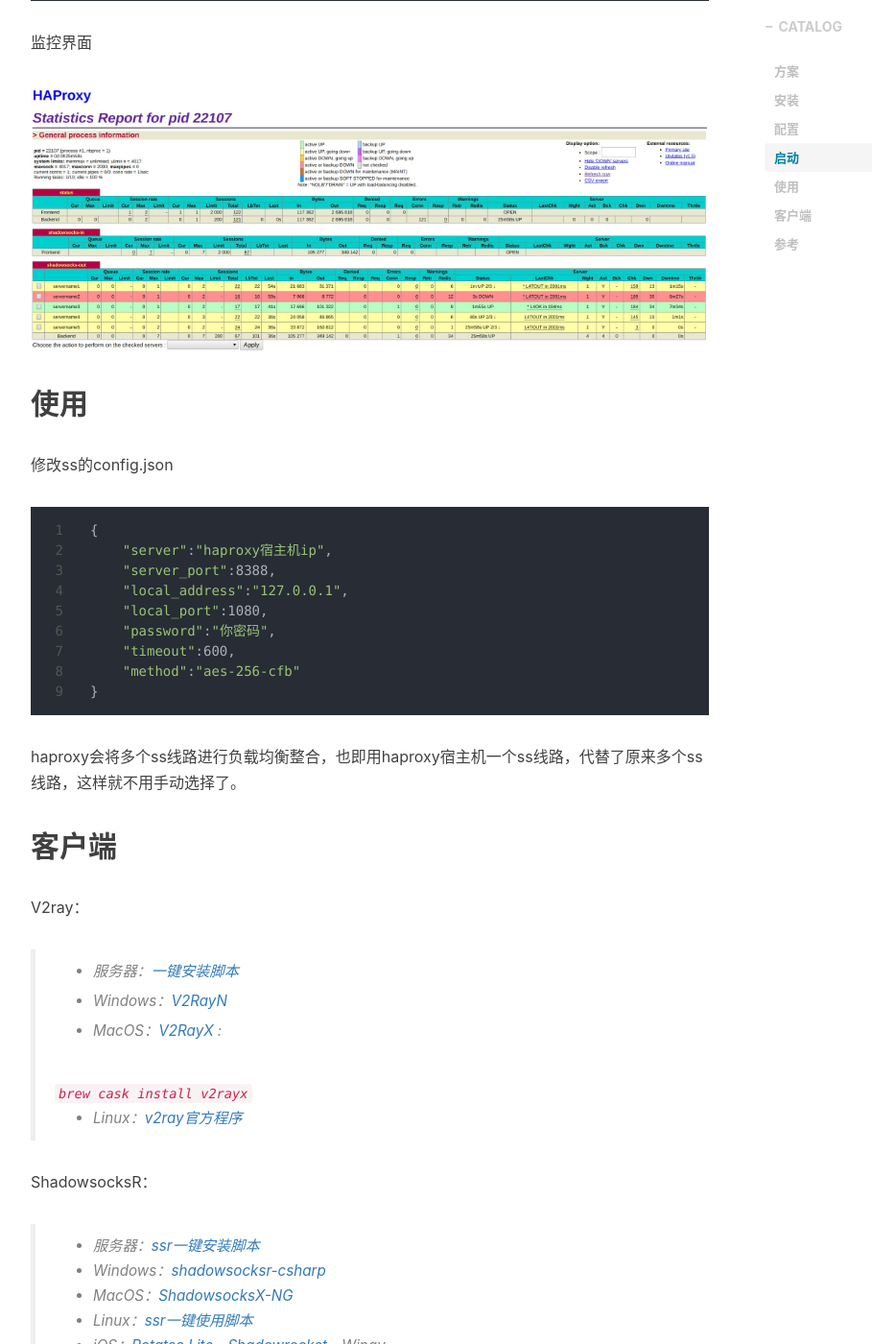
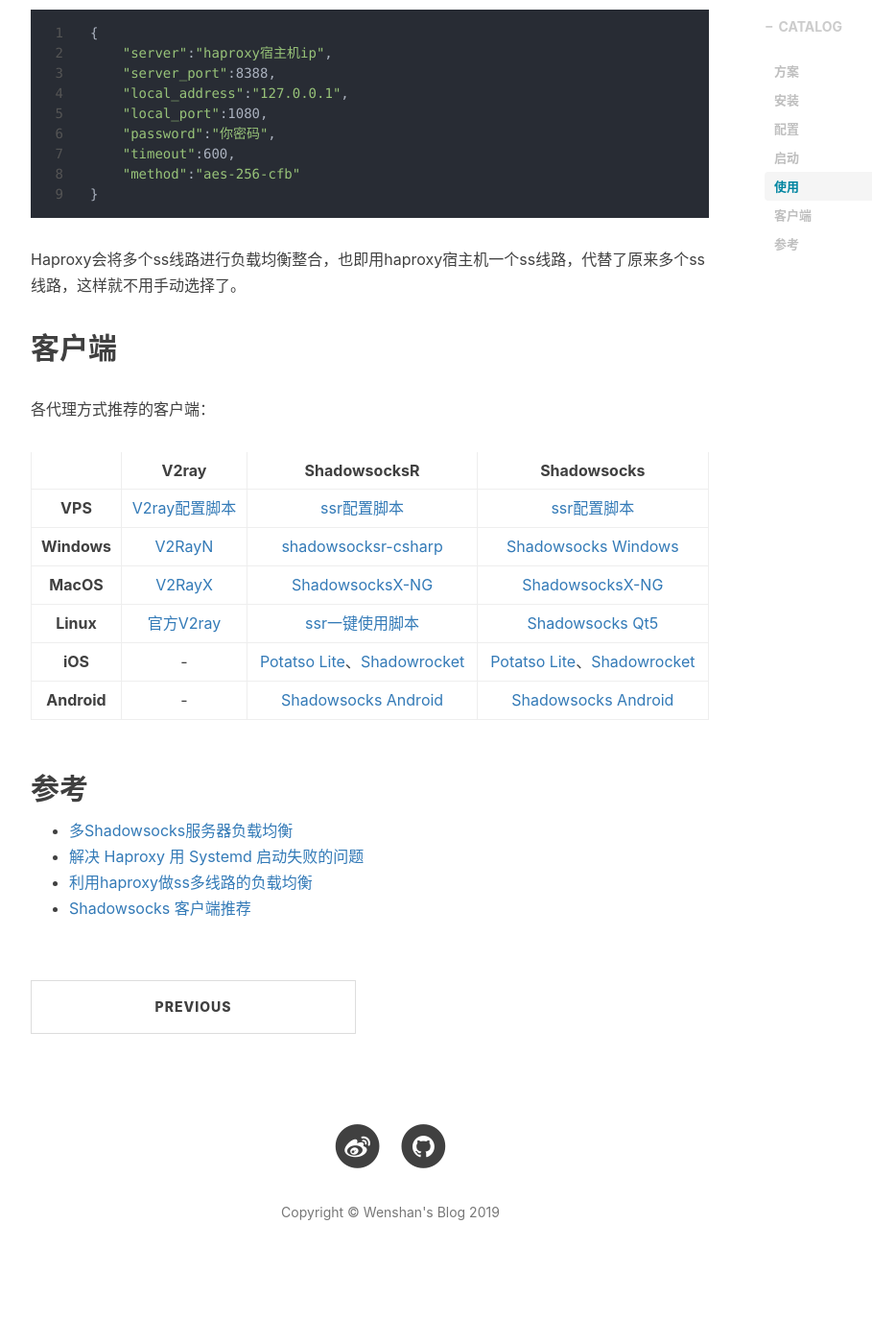
Before and after one commit to tianws/tianws.github.io, a Jekyll site: the page built from _posts/2019-07-11-gfw.markdown, in a window 1280 px wide and 1400 px high, scrolled down 2874 px. Shown: the whole window at 96% size, without its empty margins (233-1142 px from the left). Built offline with Jekyll 4.4.1, drawn with Linux system fonts in a browser that asks for light colours; nearby versions of some CDN libraries; comment, search, counter and statistics services are not loaded; after the commit the page ends 4214 px from its top, so only the background shows below that; some of the changed text lies outside the part shown.

Commit message:
修改vps博客

````diff
--- a/_posts/2019-07-11-gfw.markdown
+++ b/_posts/2019-07-11-gfw.markdown
@@ -81,15 +81,15 @@
 
 配置分为五大部分：
 
-`global`：全局配置，这里主要是配置了日志
+- **global**：全局配置，这里主要是配置了日志
 
-`defaults`：默认配置，也是一些全局配置
+- **defaults**：默认配置，也是一些全局配置
 
-`listen`：监听配置，我在`1111`端口配置了http监控页面，访问`ip:1111/status`，认证用户名和密码都是`admin`，具体含义参考博客 - [haproxy监控页面和页面详细参数](https://www.centos.bz/2018/01/haproxy监控页面-和页面详细参数/)
+- **listen**：监听配置，我在`1111`端口配置了http监控页面，访问`ip:1111/status`，认证用户名和密码都是`admin`，具体含义参考博客  [haproxy监控页面和页面详细参数](https://www.centos.bz/2018/01/haproxy监控页面-和页面详细参数/)
 
-`frontend`：前端配置，Shadowsocks数据流从这里进入，流向指定后端，注意这里的端口号，即为ss客户端的输入端口
+- **frontend**：前端配置，Shadowsocks数据流从这里进入，流向指定后端，注意这里的端口号，即为ss客户端的输入端口
 
-`backend`：后端配置，`balance`指定负载平衡方式，每个服务器写为一个server行，server支持域名或IP。如果使用域名，重启服务出现问题，可以参考博客 - [解决 Haproxy 用 Systemd 启动失败的问题](https://www.solarck.com/systemd-wait-network-online.html)。
+- **backend**：后端配置，`balance`指定负载平衡方式，每个服务器写为一个server行，server支持域名或IP。如果使用域名，重启服务出现问题，可以参考博客  [解决 Haproxy 用 Systemd 启动失败的问题](https://www.solarck.com/systemd-wait-network-online.html)。
 
 > 负载平衡方式只有简单的几种，复杂的需要查文档，可以参考[关于haproxy负载均衡的算法整理](https://my.oschina.net/BambooLi/blog/506397)
 >
@@ -105,13 +105,9 @@
 sudo service haproxy start|stop|status|reload|restart|force-reload # 控制haproxy的运行
 ```
 
-监控界面
-
-![](https://raw.githubusercontent.com/tianws/tianws.github.io/master/img/in-post/20190711/2019-07-11-17-22-52.jpg)
-
 ## 使用
 
-修改ss的config.json
+修改ss的config.json：
 
 ```bash
 {
@@ -125,39 +121,22 @@
 }
 ```
 
-haproxy会将多个ss线路进行负载均衡整合，也即用haproxy宿主机一个ss线路，代替了原来多个ss线路，这样就不用手动选择了。
+Haproxy会将多个ss线路进行负载均衡整合，也即用haproxy宿主机一个ss线路，代替了原来多个ss线路，这样就不用手动选择了。
 
 ## 客户端
 
-V2ray：
+各代理方式推荐的客户端：
 
->- 服务器：[一键安装脚本](<https://github.com/233boy/v2ray>)
->
->- Windows：[V2RayN](<https://github.com/233boy/v2ray/wiki/V2RayN%E4%BD%BF%E7%94%A8%E6%95%99%E7%A8%8B>)
->
->- MacOS：[V2RayX](<https://github.com/Cenmrev/V2RayX/releases>) :
->
->  `brew cask install v2rayx`
->
->- Linux：[v2ray官方程序](<https://www.v2ray.com/>)
+|             |                            V2ray                             |                         ShadowsocksR                         |                         Shadowsocks                          |
+| :---------: | :----------------------------------------------------------: | :----------------------------------------------------------: | :----------------------------------------------------------: |
+|   **VPS**   |      [V2ray配置脚本](<https://github.com/233boy/v2ray>)      | [ssr配置脚本](https://raw.githubusercontent.com/ToyoDAdoubi/doubi/master/ssr.sh) | [ssr配置脚本](https://raw.githubusercontent.com/ToyoDAdoubi/doubi/master/ssr.sh) |
+| **Windows** | [V2RayN](<https://github.com/233boy/v2ray/wiki/V2RayN%E4%BD%BF%E7%94%A8%E6%95%99%E7%A8%8B>) | [shadowsocksr-csharp](https://github.com/shadowsocksr-backup/shadowsocksr-csharp/releases) | [Shadowsocks Windows](https://github.com/shadowsocks/shadowsocks-windows/releases) |
+|  **MacOS**  |    [V2RayX](<https://github.com/Cenmrev/V2RayX/releases>)    | [ShadowsocksX-NG](https://github.com/shadowsocksr-backup/ShadowsocksX-NG/releases) | [ShadowsocksX-NG](https://github.com/shadowsocks/ShadowsocksX-NG/releases) |
+|  **Linux**  |            [官方V2ray](<https://www.v2ray.com/>)             | [ssr一键使用脚本](https://github.com/the0demiurge/CharlesScripts/blob/master/charles/bin/ssr) | [Shadowsocks Qt5](https://github.com/shadowsocks/shadowsocks-qt5/wiki/Installation) |
+|   **iOS**   |                              -                               | [Potatso Lite](https://itunes.apple.com/app/potatso-lite/id1239860606)、[Shadowrocket](https://itunes.apple.com/app/shadowrocket/id932747118) | [Potatso Lite](https://itunes.apple.com/app/potatso-lite/id1239860606)、[Shadowrocket](https://itunes.apple.com/app/shadowrocket/id932747118) |
+| **Android** |                              -                               | [Shadowsocks Android](https://github.com/shadowsocks/shadowsocks-android/releases) | [Shadowsocks Android](https://github.com/shadowsocks/shadowsocks-android/releases) |
 
-ShadowsocksR：
 
->- 服务器：[ssr一键安装脚本](https://raw.githubusercontent.com/ToyoDAdoubi/doubi/master/ssr.sh)
->- Windows：[shadowsocksr-csharp](https://github.com/shadowsocksr-backup/shadowsocksr-csharp/releases)
->- MacOS：[ShadowsocksX-NG](https://github.com/shadowsocksr-backup/ShadowsocksX-NG/releases)
->- Linux：[ssr一键使用脚本](https://github.com/the0demiurge/CharlesScripts/blob/master/charles/bin/ssr)
->- iOS：[Potatso Lite](https://itunes.apple.com/app/potatso-lite/id1239860606)、[Shadowrocket](https://itunes.apple.com/app/shadowrocket/id932747118)、Wingy
->- Android：[Shadowsocks Android](https://github.com/shadowsocksr-backup/shadowsocksr-android/releases/download/3.4.0.8/shadowsocksr-release.apk)
-
-Shadowsocks：
-
->- 服务器：[ssr一键安装脚本](https://raw.githubusercontent.com/ToyoDAdoubi/doubi/master/ssr.sh)
->- Windows：[Shadowsocks Windows](https://github.com/shadowsocks/shadowsocks-windows/releases)
->- MacOS：[ShadowsocksX-NG](https://github.com/shadowsocks/ShadowsocksX-NG/releases)
->- Linux：[Shadowsocks Qt5](https://github.com/shadowsocks/shadowsocks-qt5/wiki/Installation)
->- iOS：[Potatso Lite](https://itunes.apple.com/app/potatso-lite/id1239860606)、[Shadowrocket](https://itunes.apple.com/app/shadowrocket/id932747118)、Wingy
->- Android：[Shadowsocks Android](https://github.com/shadowsocks/shadowsocks-android/releases)
 
 ## 参考
 
````
Also changed, not shown: other parts of _posts/2019-07-11-gfw.markdown (+2 -2 lines).
